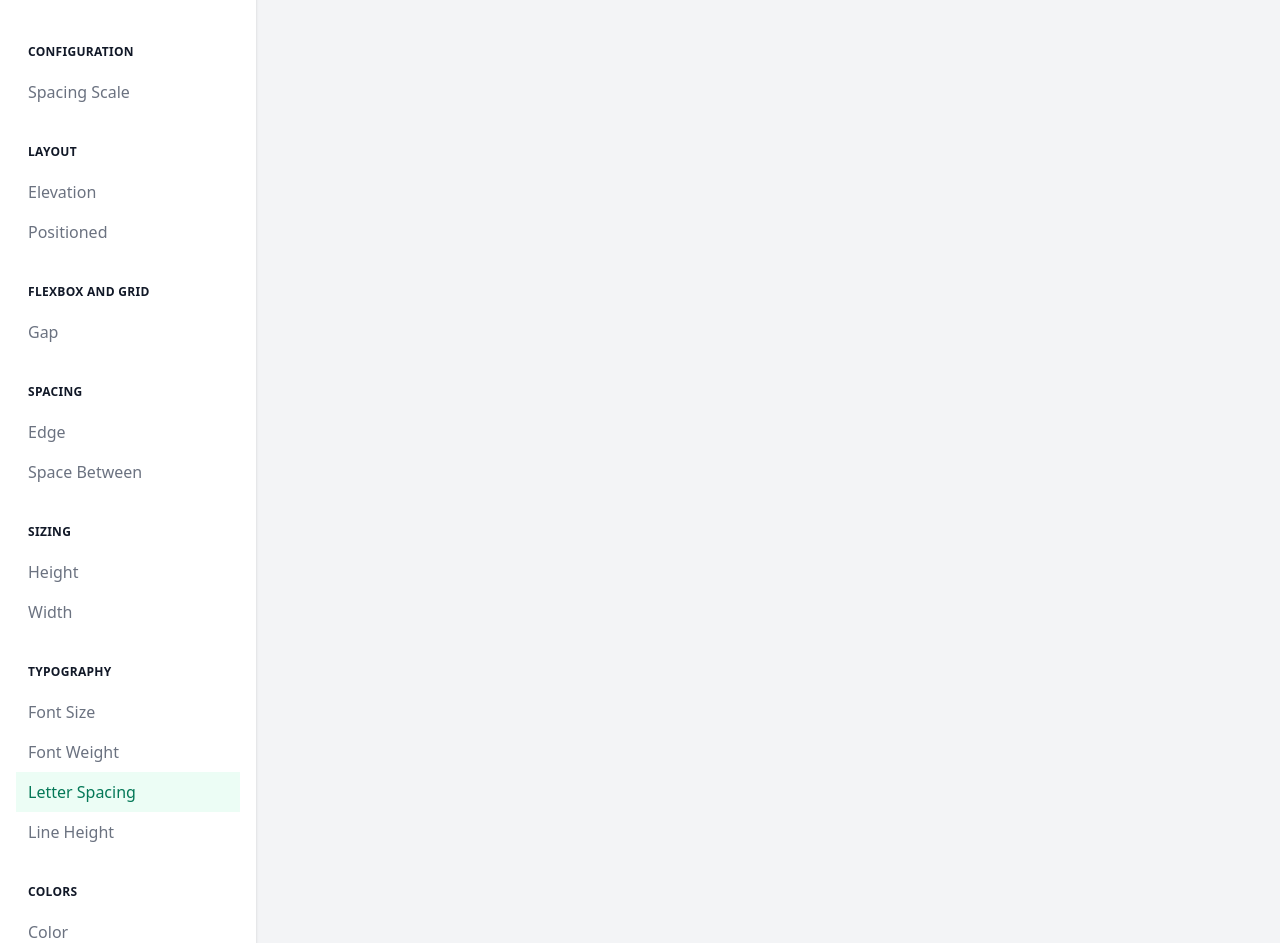
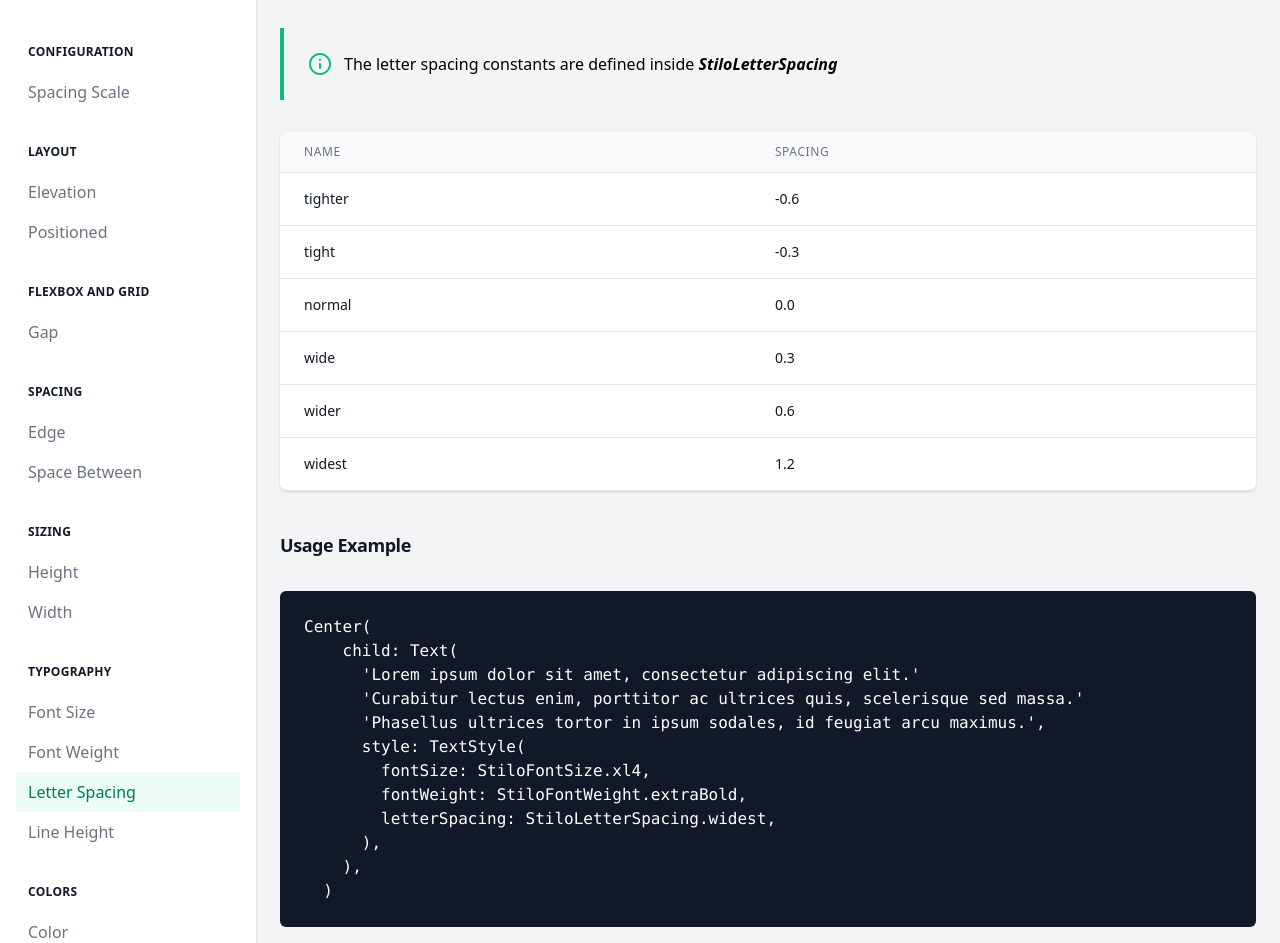
Before and after one commit to mirkorap/stilo-documentation, an Angular app: page /docs/letter-spacing in a window 1280 px wide. Shown: the part 189-1132 px from the top of the page. Built offline with nearby package versions, Linux system fonts and the light colour scheme.

Commit message:
feat: add documentation for StiloLetterSpacing

```diff
--- a/src/app/pages/letter-spacing-page/letter-spacing-page.component.html
+++ b/src/app/pages/letter-spacing-page/letter-spacing-page.component.html
@@ -1 +1,22 @@
-<p>letter-spacing-page works!</p>
+<div>
+  <div class="pb-10 border-b border-gray-200 mb-10">
+    <h1 class="inline-block text-3xl font-extrabold text-gray-900 tracking-tight">Letter Spacing</h1>
+  </div>
+  <p class="mt-1 text-lg text-gray-900">Utilities for controlling the letter spacing of a Text widget.</p>
+
+  <app-hint-box>
+    <div>
+      The letter spacing constants are defined inside
+      <span class="font-semibold italic">StiloLetterSpacing</span>
+    </div>
+  </app-hint-box>
+</div>
+
+<div>
+  <app-table [columns]="columns" [rows]="rows"></app-table>
+
+  <div class="mt-10">
+    <h1 class="inline-block text-lg font-extrabold text-gray-900 tracking-tight">Usage Example</h1>
+  </div>
+  <app-code-snippet [codeSnippet]="usageExample.trim()"></app-code-snippet>
+</div>
--- a/src/app/pages/letter-spacing-page/letter-spacing-page.component.ts
+++ b/src/app/pages/letter-spacing-page/letter-spacing-page.component.ts
@@ -1,4 +1,4 @@
-import { Component, OnInit, ChangeDetectionStrategy } from '@angular/core';
+import { ChangeDetectionStrategy, Component } from '@angular/core';
 
 @Component({
   selector: 'app-letter-spacing-page',
@@ -6,11 +6,46 @@ import { Component, OnInit, ChangeDetectionStrategy } from '@angular/core';
   styleUrls: ['./letter-spacing-page.component.scss'],
   changeDetection: ChangeDetectionStrategy.OnPush
 })
-export class LetterSpacingPageComponent implements OnInit {
-
-  constructor() { }
-
-  ngOnInit(): void {
-  }
-
+export class LetterSpacingPageComponent {
+  config: number[] = [];
+  columns: string[] = ['name', 'spacing'];
+  rows: { [key: string]: any }[] = [
+    {
+      name: 'tighter',
+      spacing: '-0.6'
+    },
+    {
+      name: 'tight',
+      spacing: '-0.3'
+    },
+    {
+      name: 'normal',
+      spacing: '0.0'
+    },
+    {
+      name: 'wide',
+      spacing: '0.3'
+    },
+    {
+      name: 'wider',
+      spacing: '0.6'
+    },
+    {
+      name: 'widest',
+      spacing: '1.2'
+    }
+  ];
+  usageExample = `
+  Center(
+    child: Text(
+      'Lorem ipsum dolor sit amet, consectetur adipiscing elit.'
+      'Curabitur lectus enim, porttitor ac ultrices quis, scelerisque sed massa.'
+      'Phasellus ultrices tortor in ipsum sodales, id feugiat arcu maximus.',
+      style: TextStyle(
+        fontSize: StiloFontSize.xl4,
+        fontWeight: StiloFontWeight.extraBold,
+        letterSpacing: StiloLetterSpacing.widest,
+      ),
+    ),
+  )`;
 }
```
